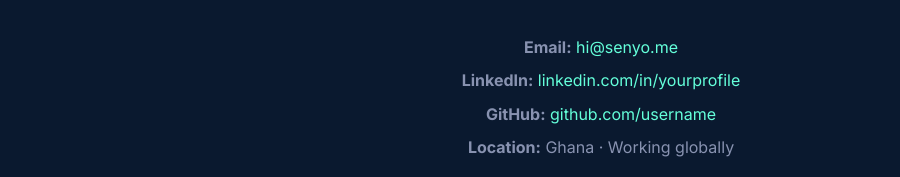
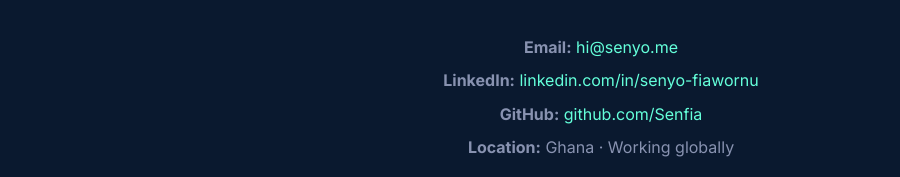
Before and after one commit to Senfia/personal-website, a website built with Vite: page index.html in a window 1280 px wide. Shown: the part 3034-3211 px from the top of the page, without its empty margins (39-939 px from the left). Built offline with nearby package versions, Linux system fonts and the light colour scheme.

Commit message:
added github and Linkedin usernames

```diff
--- a/index.html
+++ b/index.html
@@ -147,8 +147,9 @@
 
             <div class="contact-details">
                 <p><strong>Email:</strong> <a href="mailto:hi@senyo.me">hi@senyo.me</a></p>
-                <p><strong>LinkedIn:</strong> <a href="#">linkedin.com/in/yourprofile</a></p>
-                <p><strong>GitHub:</strong> <a href="#">github.com/username</a></p>
+                <p><strong>LinkedIn:</strong> <a
+                        href="https://www.linkedin.com/in/senyo-fiawornu/">linkedin.com/in/senyo-fiawornu</a></p>
+                <p><strong>GitHub:</strong> <a href="https://github.com/Senfia">github.com/Senfia</a></p>
                 <p><strong>Location:</strong> Ghana · Working globally</p>
             </div>
 
```
